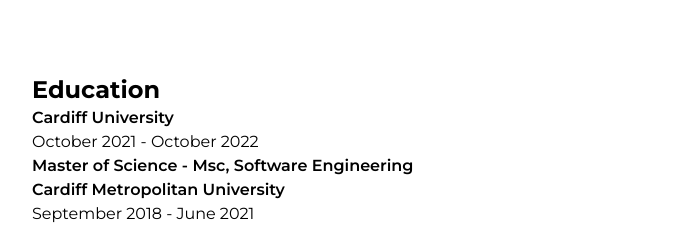
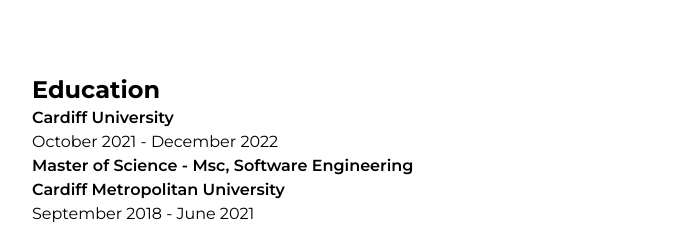
Before and after one commit to tlevesconte/portfolio-website, a React (Create React App) app: page / in a window 1280 px wide. Shown: the part 1480-1705 px from the top of the page, without its empty margins (224-916 px from the left). Built offline with nearby package versions, Linux system fonts and the light colour scheme.

Commit message:
Change Cardiff University finishing month to December

```diff
--- a/src/components/sections/Education.js
+++ b/src/components/sections/Education.js
@@ -9,7 +9,7 @@
 
       {/* University 1 */}
       <h3 className='font-semibold'>Cardiff University</h3>
-      <p>October 2021 - October 2022</p>
+      <p>October 2021 - December 2022</p>
       <p className='font-semibold'>Master of Science - Msc, Software Engineering</p>
 
       {/* University 2 */}
```
